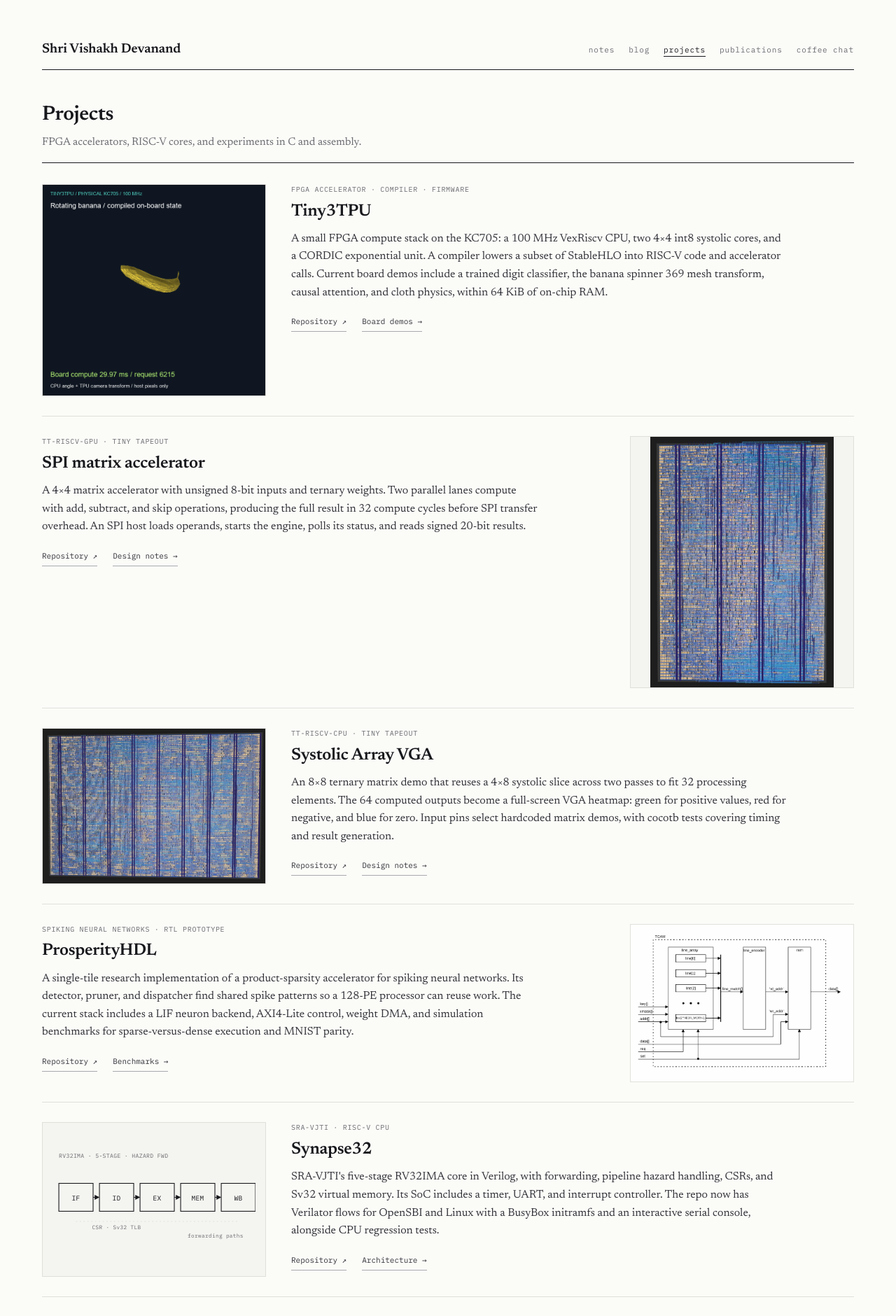
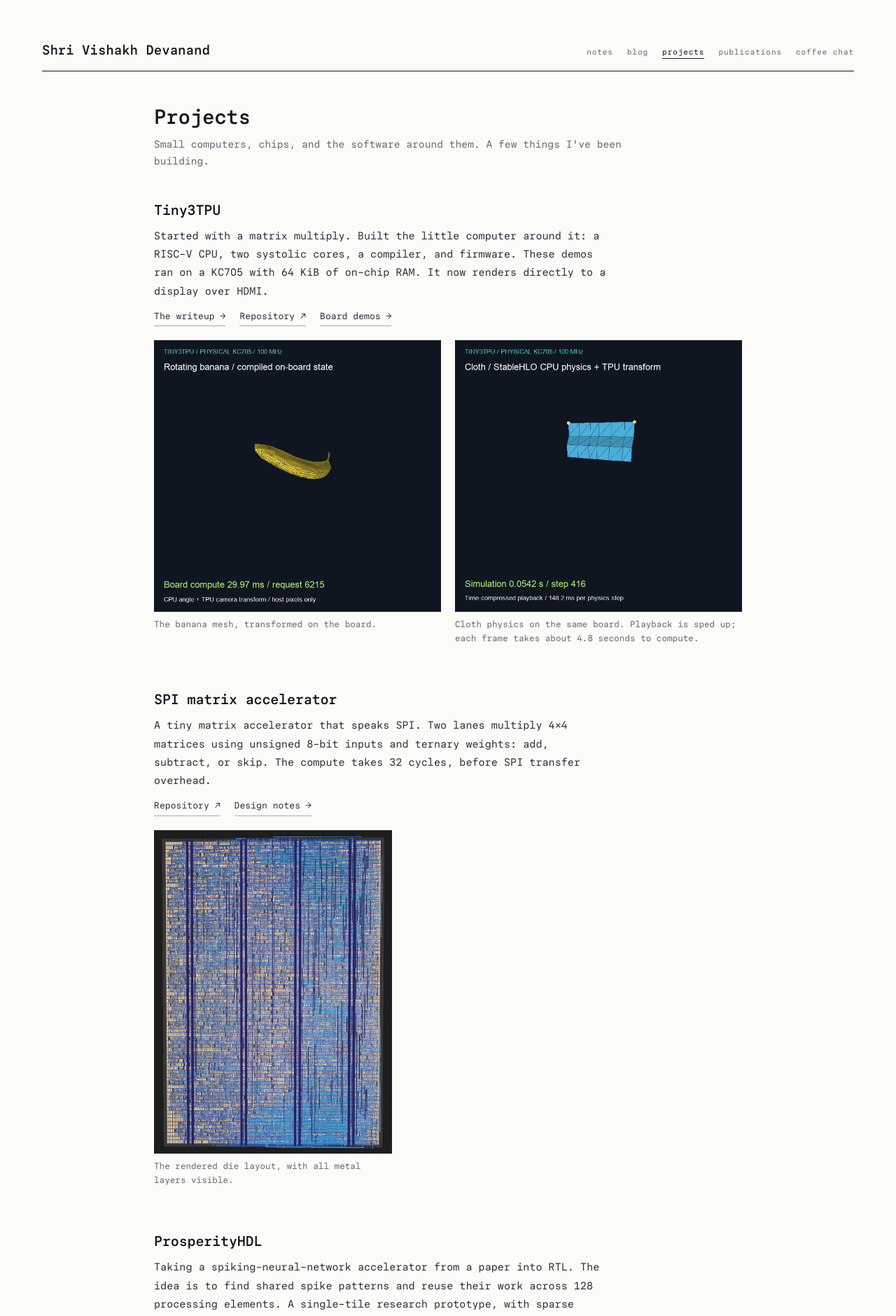
Before and after one commit to 5iri/5iri.github.io, a Jekyll site: the page built from markdown_files/projects.md, in a window 1280 px wide. Shown: the top 1880 px of the page at 70% size. Built offline with Jekyll 4.4.1, drawn with Linux system fonts in a browser that asks for light colours; some of the changed text lies outside the part shown.

Commit message:
Refresh project gallery and use Paper Mono site-wide

```diff
--- a/_data/projects.yml
+++ b/_data/projects.yml
@@ -1,22 +1,28 @@
-# Descriptions checked against repository documentation and source on 2026-10-12.
-# Images are existing repository assets, copied locally for reliable loading.
+# Descriptions based on repository documentation, source, and project updates.
+# Images are local assets, including captures rendered from project output.
 - id: tiny3tpu
   title: Tiny3TPU
   category: FPGA accelerator · compiler · firmware
   repo: https://github.com/5iri/tiny3tpu
   description: >-
-    A small FPGA compute stack on the KC705: a 100 MHz VexRiscv CPU, two
-    4×4 int8 systolic cores, and a CORDIC exponential unit. A compiler lowers
-    a subset of StableHLO into RISC-V code and accelerator calls. Current
-    board demos include a trained digit classifier, the banana spinner 369
-    mesh transform, causal attention, and cloth physics, within 64 KiB of
-    on-chip RAM.
+    Started with a matrix multiply. Built the little computer around it:
+    a RISC-V CPU, two systolic cores, a compiler, and firmware. These demos
+    ran on a KC705 with 64 KiB of on-chip RAM. It now renders directly
+    to a display over HDMI.
+  writeup: /blog/joy-of-owning-the-whole-stack
   details: https://github.com/5iri/tiny3tpu#things-that-actually-ran-on-the-board
   details_label: Board demos
-  image: /markdown_files/posts/assets/tiny3tpu-stack/banana.gif
-  image_width: 760
-  image_height: 720
-  image_alt: The banana spinner 369 demo — a rotating banana mesh drawn from coordinates the KC705 sent back.
+  gallery:
+    - image: /markdown_files/posts/assets/tiny3tpu-stack/banana.gif
+      width: 760
+      height: 720
+      alt: A rotating banana mesh, drawn from transformed vertices computed on the KC705 FPGA.
+      caption: The banana mesh, transformed on the board.
+    - image: /markdown_files/posts/assets/tiny3tpu-stack/cloth.gif
+      width: 760
+      height: 720
+      alt: A cloth simulation computed on the KC705, with measured compute time shown on each frame.
+      caption: Cloth physics on the same board. Playback is sped up; each frame takes about 4.8 seconds to compute.
   image_source: https://github.com/SRA-VJTI/jaxsim/blob/c0a097bba1c6db10cac7b359fbac11cfedc48c6b/examples/softras_simple_render.py (mesh source), rendered via the board's own mesh transform
 
 - id: tt-riscv-gpu
@@ -24,53 +30,35 @@
   category: tt-riscv-gpu · Tiny Tapeout
   repo: https://github.com/5iri/tt-riscv-gpu
   description: >-
-    A 4×4 matrix accelerator with unsigned 8-bit inputs and ternary weights.
-    Two parallel lanes compute with add, subtract, and skip operations,
-    producing the full result in 32 compute cycles before SPI transfer
-    overhead. An SPI host loads operands, starts the engine, polls its
-    status, and reads signed 20-bit results.
+    A tiny matrix accelerator that speaks SPI. Two lanes multiply 4×4
+    matrices using unsigned 8-bit inputs and ternary weights: add, subtract,
+    or skip. The compute takes 32 cycles, before SPI transfer overhead.
   details: https://github.com/5iri/tt-riscv-gpu/blob/main/docs/info.md
   details_label: Design notes
   image: /assets/img/projects/spi-matrix-gds.jpg
   image_width: 661
   image_height: 900
+  image_format: portrait
   image_alt: Rendered GDS layout of the tt_um_riscv_gpu die, showing standard-cell rows and vertical power straps across all metal layers.
+  image_caption: The rendered die layout, with all metal layers visible.
   image_source: https://gds-viewer.tinytapeout.com (model from the tt-riscv-gpu gds GitHub Action)
-
-- id: tt-riscv-cpu
-  title: Systolic Array VGA
-  category: tt-riscv-cpu · Tiny Tapeout
-  repo: https://github.com/5iri/tt-riscv-cpu
-  description: >-
-    An 8×8 ternary matrix demo that reuses a 4×8 systolic slice across two
-    passes to fit 32 processing elements. The 64 computed outputs become
-    a full-screen VGA heatmap: green for positive values, red for negative,
-    and blue for zero. Input pins select hardcoded matrix demos, with
-    cocotb tests covering timing and result generation.
-  details: https://github.com/5iri/tt-riscv-cpu/blob/main/docs/info.md
-  details_label: Design notes
-  image: /assets/img/projects/systolic-array-gds.jpg
-  image_width: 900
-  image_height: 624
-  image_alt: Rendered GDS layout of the tt_um_systolic_vga die, showing standard-cell rows and vertical power straps across all metal layers.
-  image_source: https://gds-viewer.tinytapeout.com (model from the tt-riscv-cpu gds GitHub Action)
 
 - id: prosperity
   title: ProsperityHDL
   category: Spiking neural networks · RTL prototype
   repo: https://github.com/5iri/ProsperityHDL
   description: >-
-    A single-tile research implementation of a product-sparsity accelerator
-    for spiking neural networks. Its detector, pruner, and dispatcher find
-    shared spike patterns so a 128-PE processor can reuse work. The current
-    stack includes a LIF neuron backend, AXI4-Lite control, weight DMA, and
-    simulation benchmarks for sparse-versus-dense execution and MNIST parity.
+    Taking a spiking-neural-network accelerator from a paper into RTL.
+    The idea is to find shared spike patterns and reuse their work across
+    128 processing elements. A single-tile research prototype, with sparse
+    execution and MNIST checks in simulation.
   details: https://github.com/5iri/ProsperityHDL/blob/main/BENCHMARKS.md
   details_label: Benchmarks
   image: /assets/img/projects/prosperity-tcam.png
   image_width: 1685
   image_height: 1191
   image_alt: Repository TCAM component diagram showing parallel matching lines, a line encoder, and result RAM.
+  image_caption: The TCAM component's structure, from the repository documentation.
   image_source: https://github.com/5iri/ProsperityHDL/blob/main/ppu/tcam/img/structure_top.gif
   # Image blob SHA: fcc518f3bbc432f498a01bf4c70f5908506e1cf7; converted GIF to PNG.
   # A full-pipeline simulation capture would be a better replacement when available.
@@ -81,30 +69,30 @@
   repo: https://github.com/SRA-VJTI/synapse32
   description: >-
     SRA-VJTI's five-stage RV32IMA core in Verilog, with forwarding,
-    pipeline hazard handling, CSRs, and Sv32 virtual memory. Its SoC
-    includes a timer, UART, and interrupt controller. The repo now has
-    Verilator flows for OpenSBI and Linux with a BusyBox initramfs and
-    an interactive serial console, alongside CPU regression tests.
+    hazard handling, and Sv32 virtual memory. The SoC has a timer, UART,
+    and interrupt controller; its Verilator flow can boot OpenSBI and
+    Linux with an interactive serial console.
   details: https://github.com/SRA-VJTI/synapse32/blob/main/docs/system_diagram.md
   details_label: Architecture
   schematic: pipeline
+  schematic_caption: A sketch of the five-stage pipeline.
 
 - id: raytracing
   title: Ray tracing in C
   category: C · graphics
   repo: https://github.com/5iri/raytracing-in-c
   description: >-
-    A small ray tracer built up from image gradients and vector math.
-    The current renderer casts camera rays, intersects a sphere,
-    colors its surface normals, and adds a sky gradient. It writes
-    PPM images directly; the image here is a rendered output already
-    checked into the repo.
+    Starting with gradients and vector math, then getting a sphere onto
+    the screen. Camera rays, sphere intersections, surface normals, and
+    a sky gradient, written straight to a PPM file in C.
   details: https://github.com/5iri/raytracing-in-c/blob/main/use_vectors/ray_trace.c
   details_label: Renderer source
   image: /assets/img/projects/raytracing-sphere.png
   image_width: 400
   image_height: 225
+  image_format: small
   image_alt: Ray-traced sphere colored by its surface normals against a blue-to-white sky gradient.
+  image_caption: Surface normals as colour. An output from the renderer.
   image_source: https://github.com/5iri/raytracing-in-c/blob/main/use_vectors/sphere_3d.ppm
   # Image blob SHA: 93fe9a659b1d8648fef6b824e66f46808a0fb54d.
 
@@ -114,8 +102,12 @@
   repo: https://github.com/5iri/conway-in-asm
   description: >-
     Conway's Game of Life on an 8×8 grid, written in RISC-V assembly.
-    A glider evolves through the birth, survival, and death rules,
-    with VT100 cursor control redrawing the terminal in place.
-    The repo includes a configurable animation delay and Makefile
-    targets to assemble and run the program with Spike.
-  schematic: conway
+    VT100 cursor control redraws the terminal as the pattern evolves.
+    Assembled and run with Spike or QEMU.
+  image: /assets/img/projects/conway-life.gif
+  image_width: 480
+  image_height: 520
+  image_alt: An animated 8×8 Game of Life grid, showing thirteen generations from the RISC-V program and ending in a stable block.
+  image_caption: Animation rendered from the RISC-V program's terminal output. The loop restarts after the pattern settles.
+  image_source: https://github.com/5iri/conway-in-asm/blob/b0deaadbda592e4b03e198c721e0da2aa121ded2/conway.S
+  # Captured from the unmodified program with qemu-riscv64; cell rendering and playback timing are for the website.
--- a/_layouts/content.html
+++ b/_layouts/content.html
@@ -1,7 +1,7 @@
 ---
 layout: default
 ---
-<section class="page-wrap">
+<section class="page-wrap{% if page.page_class %} {{ page.page_class | escape }}{% endif %}">
   <header class="page-hero">
     {% assign heading_text = page.title | default: site.title %}
     {% if page.hover_image %}
--- a/_layouts/default.html
+++ b/_layouts/default.html
@@ -30,10 +30,7 @@
   <meta name="twitter:title" content="{{ meta_title | escape }}">
   <meta name="twitter:description" content="{{ meta_description | escape }}">
 
-  <!-- Newsreader reads at text size; Plex Mono is for anything that is data -->
-  <link rel="preconnect" href="https://fonts.googleapis.com">
-  <link rel="preconnect" href="https://fonts.gstatic.com" crossorigin>
-  <link href="https://fonts.googleapis.com/css2?family=Newsreader:ital,opsz,wght@0,6..72,400..600;1,6..72,400&family=IBM+Plex+Mono:wght@400;500&display=swap" rel="stylesheet">
+  <link rel="preload" href="{{ '/assets/fonts/paper-mono/PaperMono-Variable.woff2' | relative_url }}" as="font" type="font/woff2" crossorigin>
   <link rel="stylesheet" href="{{ '/assets/css/site.css' | relative_url }}">
 
   {% if needs_math %}
--- a/assets/css/site.css
+++ b/assets/css/site.css
@@ -1,11 +1,19 @@
 /* =============================================================
    5iri.me — the archive
-   No hero. The writing is the page. Newsreader at reading size,
-   Plex Mono for anything that is data.
+   The writing is the page. Paper Mono throughout.
 
    The interface is monochrome on purpose: the only colour on the
    page comes from the photographs.
    ============================================================= */
+
+/* Paper Mono v1.000, from paper-design/paper-mono. License: assets/fonts/paper-mono/. */
+@font-face{
+  font-family:'Paper Mono';
+  src:url('../fonts/paper-mono/PaperMono-Variable.woff2') format('woff2');
+  font-style:normal;
+  font-weight:100 800;
+  font-display:swap;
+}
 
 :root{
   --paper:#FBFBF8;
@@ -17,13 +25,12 @@
   --rule-2:#EFEFEA;
   --wash:#F4F4F0;
 
-  --serif:'Newsreader', Georgia, 'Times New Roman', serif;
-  --mono:'IBM Plex Mono', ui-monospace, SFMono-Regular, Menlo, monospace;
+  --mono:'Paper Mono', ui-monospace, SFMono-Regular, Menlo, monospace;
 
   --col:1240px;
   --rail:160px;
   --gap:48px;
-  --measure:92ch;
+  --measure:76ch;
   --ease:cubic-bezier(.2,.7,.2,1);
 }
 
@@ -34,9 +41,9 @@ html{background:var(--paper);-webkit-text-size-adjust:100%}
 body{
   background:var(--paper);
   color:var(--ink);
-  font-family:var(--serif);
+  font-family:var(--mono);
   font-size:15.5px;
-  line-height:1.55;
+  line-height:1.65;
   -webkit-font-smoothing:antialiased;
   text-rendering:optimizeLegibility;
   min-height:100vh;
@@ -266,46 +273,34 @@ a{color:inherit;text-decoration:none}
 
 /* ---------- projects showcase ---------- */
 
+.projects-page{max-width:840px;margin-inline:auto}
+.projects-page .page-hero{border:0;padding:0;margin-bottom:44px}
+.projects-page .page-desc{font-size:14.5px;line-height:1.7}
 .projects-content{max-width:none}
-.project-entry{
-  display:grid;grid-template-columns:minmax(0,320px) minmax(0,1fr);
-  gap:36px;align-items:start;padding:28px 0;border-bottom:1px solid var(--rule);
+.project-entry{min-width:0;margin-bottom:64px;scroll-margin-top:24px}
+.project-entry:last-child{margin-bottom:0}
+.project-copy{max-width:65ch}
+.projects-content .project-copy h2{font-size:20px;margin:0 0 10px;line-height:1.35}
+.projects-content .project-copy>p{font-size:15px;line-height:1.75;margin-bottom:10px}
+.project-links{display:flex;flex-wrap:wrap;gap:4px 20px;font-size:13px;line-height:1.7}
+.project-links a{padding-block:2px}
+.project-gallery{display:grid;grid-template-columns:repeat(2,minmax(0,1fr));gap:20px;margin-top:20px}
+.project-media{min-width:0;max-width:600px;margin-top:20px}
+.project-gallery .project-media{max-width:none;margin-top:0}
+.project-media--portrait{max-width:340px}
+.project-media--small,.project-media--schematic{max-width:400px}
+.projects-content .project-image-link{display:block;width:fit-content;max-width:100%;border:0}
+.projects-content .project-media img{
+  display:block;width:100%;height:auto;margin:0;border:0;background:var(--wash);
 }
-.project-entry:first-child{padding-top:0}
-.project-entry--reverse{grid-template-columns:minmax(0,1fr) minmax(0,320px)}
-.project-entry--reverse .project-media{order:2}
-.project-entry--reverse .project-copy{order:1}
-.project-copy{max-width:76ch;min-width:0}
-.project-media{min-width:0}
-.projects-content .project-image-link{display:block;border:0}
-.projects-content .project-media img{
-  display:block;width:100%;height:auto;max-height:360px;object-fit:contain;
-  margin:0;border:1px solid var(--rule);background:var(--wash);
-}
-.project-media--schematic{
-  border:1px solid var(--rule);background:var(--wash);color:var(--ink);
-  padding:14px;
-}
-.project-media--schematic svg{display:block;width:100%;height:auto;aspect-ratio:320/210}
-.projects-content .project-kicker{
-  font-family:var(--mono);font-size:10px;letter-spacing:.07em;
-  text-transform:uppercase;color:var(--soft);margin:0 0 8px;
-}
-.projects-content .project-copy h2{font-size:24px;margin:0 0 12px}
-.projects-content .project-copy>p:not(.project-kicker){font-size:16px;line-height:1.6;margin-bottom:16px}
-.project-links{display:flex;flex-wrap:wrap;gap:10px 22px;font-family:var(--mono);font-size:11px;line-height:1.8}
-.project-links a{padding-block:3px}
+.project-media figcaption{margin-top:8px;max-width:62ch;font-size:12.5px;line-height:1.6;color:var(--soft)}
+.project-sketch{padding:14px;border:1px solid var(--rule);background:var(--wash);color:var(--ink)}
+.project-sketch svg{display:block;width:100%;height:auto;aspect-ratio:320/210}
 
-@media (max-width:820px){
-  .project-entry{grid-template-columns:minmax(0,240px) minmax(0,1fr);gap:24px}
-  .project-entry--reverse{grid-template-columns:minmax(0,1fr) minmax(0,240px)}
-}
 @media (max-width:600px){
-  .project-entry{grid-template-columns:1fr;gap:20px;padding-block:24px}
-  .project-entry--reverse .project-media,
-  .project-entry--reverse .project-copy{order:initial}
-  .project-media{max-width:400px}
-  .projects-content .project-copy h2{font-size:23px}
+  .projects-page .page-hero{margin-bottom:36px}
+  .project-entry{margin-bottom:48px}
+  .project-gallery{grid-template-columns:1fr;gap:22px}
 }
 
 .site-footer{
--- a/markdown_files/projects.md
+++ b/markdown_files/projects.md
@@ -2,36 +2,53 @@
 title: Projects
 layout: content
 permalink: /projects
-description: FPGA accelerators, RISC-V cores, and experiments in C and assembly.
+description: Small computers, chips, and the software around them. A few things I've been building.
 content_class: projects-content
+page_class: projects-page
 ---
 
 <div class="project-list">
   {% for project in site.data.projects %}
-  <section class="project-entry{% cycle '', ' project-entry--reverse' %}" aria-labelledby="project-{{ project.id }}">
-    {% if project.image %}
-    <figure class="project-media">
-      <a class="project-image-link" href="{{ project.image | relative_url }}" aria-label="View full image for {{ project.title | escape }}">
-        <img src="{{ project.image | relative_url }}" alt="{{ project.image_alt | escape }}" width="{{ project.image_width }}" height="{{ project.image_height }}" decoding="async" {% if forloop.first %}fetchpriority="high"{% else %}loading="lazy"{% endif %}>
-      </a>
-    </figure>
-    {% elsif project.schematic %}
-    <figure class="project-media project-media--schematic">
-      {% case project.schematic %}
-      {% when 'pipeline' %}{% include schematics/pipeline.svg %}
-      {% when 'conway' %}{% include schematics/conway.svg %}
-      {% endcase %}
-    </figure>
-    {% endif %}
+  {% assign lead_project = forloop.first %}
+  <section class="project-entry" aria-labelledby="project-{{ project.id }}">
     <div class="project-copy">
-      <p class="project-kicker">{{ project.category | escape }}</p>
       <h2 id="project-{{ project.id }}">{{ project.title | escape }}</h2>
       <p>{{ project.description | escape }}</p>
       <div class="project-links">
+        {% if project.writeup %}<a href="{{ project.writeup | relative_url }}">The writeup <span aria-hidden="true">&rarr;</span></a>{% endif %}
         <a href="{{ project.repo }}" target="_blank" rel="noopener">Repository <span aria-hidden="true">&nearr;</span></a>
         {% if project.details %}<a href="{{ project.details }}" target="_blank" rel="noopener">{{ project.details_label | escape }} <span aria-hidden="true">&rarr;</span></a>{% endif %}
       </div>
     </div>
+    {% if project.gallery %}
+    <div class="project-gallery">
+      {% for media in project.gallery %}
+      <figure class="project-media">
+        <a class="project-image-link" href="{{ media.image | relative_url }}" aria-label="View full image: {{ media.caption | escape }}">
+          <img src="{{ media.image | relative_url }}" alt="{{ media.alt | escape }}" width="{{ media.width }}" height="{{ media.height }}" decoding="async" {% if lead_project and forloop.first %}fetchpriority="high"{% else %}loading="lazy"{% endif %}>
+        </a>
+        <figcaption>{{ media.caption | escape }}</figcaption>
+      </figure>
+      {% endfor %}
+    </div>
+    {% elsif project.image %}
+    <figure class="project-media{% if project.image_format %} project-media--{{ project.image_format | escape }}{% endif %}">
+      <a class="project-image-link" href="{{ project.image | relative_url }}" aria-label="View full image for {{ project.title | escape }}">
+        <img src="{{ project.image | relative_url }}" alt="{{ project.image_alt | escape }}" width="{{ project.image_width }}" height="{{ project.image_height }}" decoding="async" {% if lead_project %}fetchpriority="high"{% else %}loading="lazy"{% endif %}>
+      </a>
+      {% if project.image_caption %}<figcaption>{{ project.image_caption | escape }}</figcaption>{% endif %}
+    </figure>
+    {% elsif project.schematic %}
+    <figure class="project-media project-media--schematic">
+      <div class="project-sketch">
+        {% case project.schematic %}
+        {% when 'pipeline' %}{% include schematics/pipeline.svg %}
+        {% when 'conway' %}{% include schematics/conway.svg %}
+        {% endcase %}
+      </div>
+      {% if project.schematic_caption %}<figcaption>{{ project.schematic_caption | escape }}</figcaption>{% endif %}
+    </figure>
+    {% endif %}
   </section>
   {% endfor %}
 </div>
```
Also changed, not shown: assets/fonts/paper-mono/OFL.txt (added, +93 -0 lines), _includes/schematics/conway.svg, _includes/schematics/pipeline.svg, assets/fonts/paper-mono/LICENSE.txt (added), assets/fonts/paper-mono/PaperMono-Variable.woff2 (added), assets/img/projects/conway-life.gif (added).
